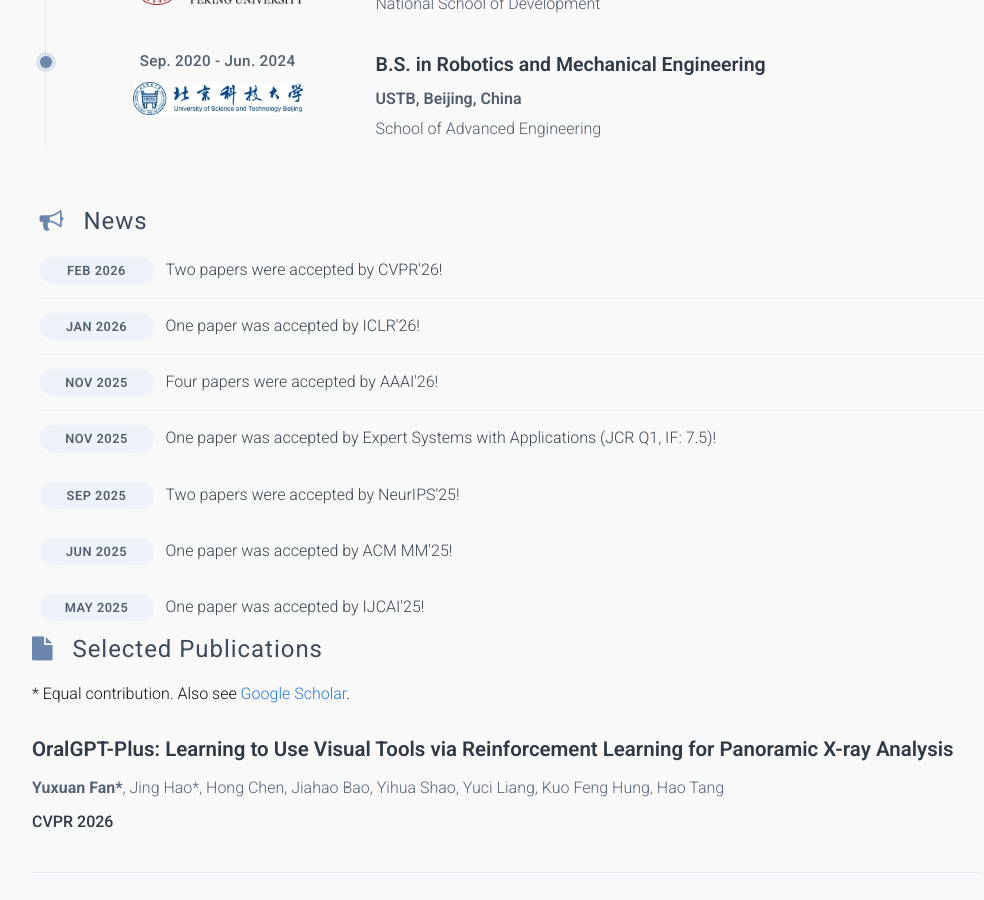
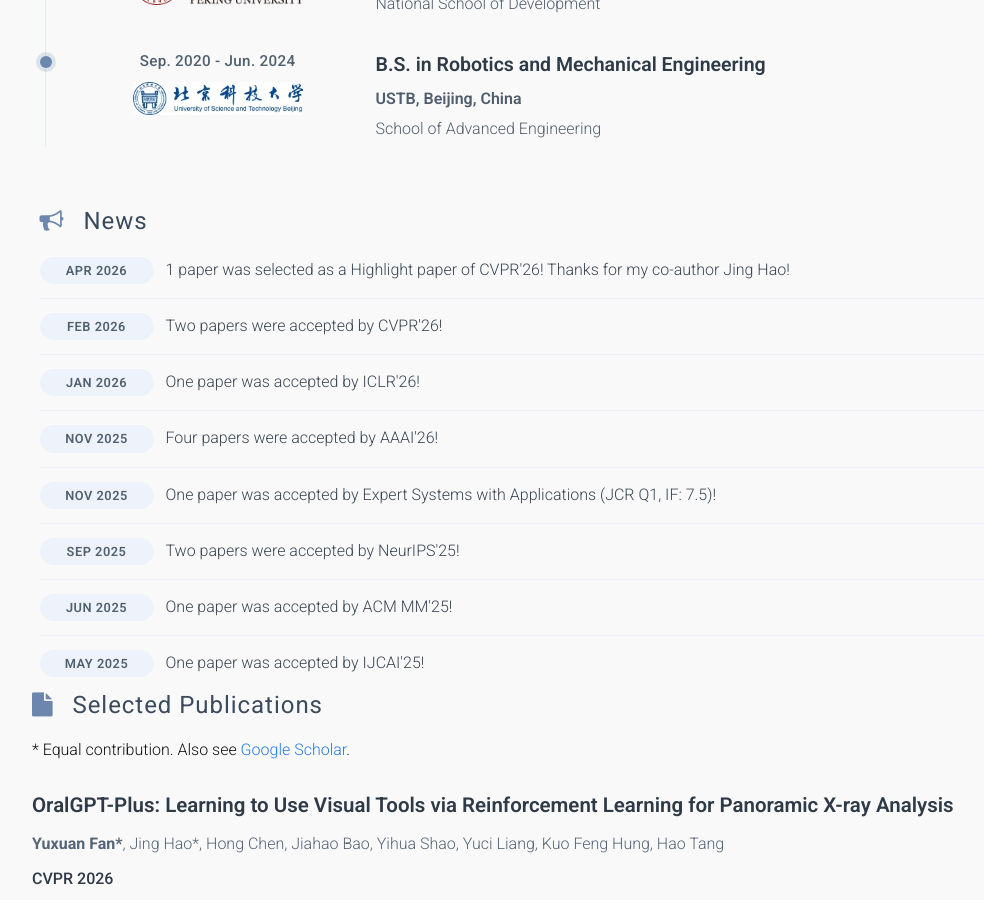
Before and after one commit to yuxuanfanOrion/yuxuanfanOrion.github.io, a Jekyll site: the page built from _pages/about.md, in a window 1280 px wide and 900 px high, scrolled down 1157 px. Shown: the whole window, without its empty margins (126-1110 px from the left). Built offline with Jekyll 4.4.1, drawn with Linux system fonts in a browser that asks for light colours; some web fonts are replaced; a style sheet for code colours, icons or effects is not loaded.

Commit message:
updated paper

```diff
--- a/_data/news.yml
+++ b/_data/news.yml
@@ -1,3 +1,5 @@
+- date: "Apr 2026"
+  text: "1 paper was selected as a Highlight paper of CVPR'26! Thanks for my co-author Jing Hao!"
 - date: "Feb 2026"
   text: "Two papers were accepted by CVPR'26!"
 - date: "Jan 2026"
--- a/_pages/about.md
+++ b/_pages/about.md
@@ -186,7 +186,7 @@ layout: default
     <i class="fa fa-file" aria-hidden="true"></i>
     Selected Publications
   </h1>
-  <p>* Equal contribution. Also see <a href="https://scholar.google.com/citations?user=YOUR_ID">Google Scholar</a>.</p>
+  <p>* Equal contribution. Also see <a href="https://scholar.google.com/citations?user=h8x-wqkAAAAJ&hl=zh-CN">Google Scholar</a>.</p>
 
   <div class="pub-list">
     {% for pub in site.data.publications %}
```
Also changed, not shown: 1 other file.
